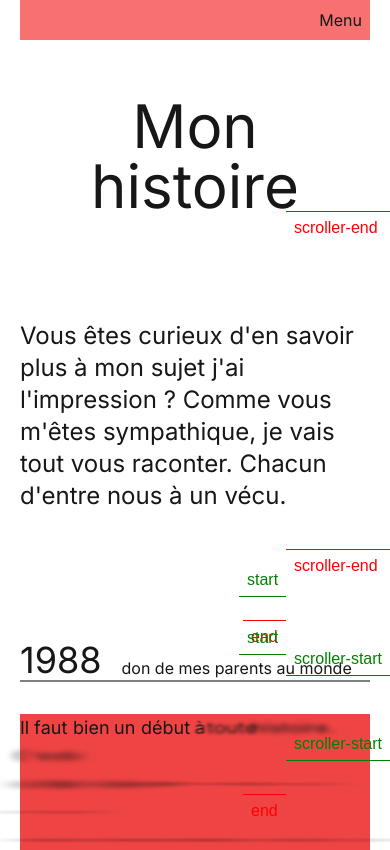
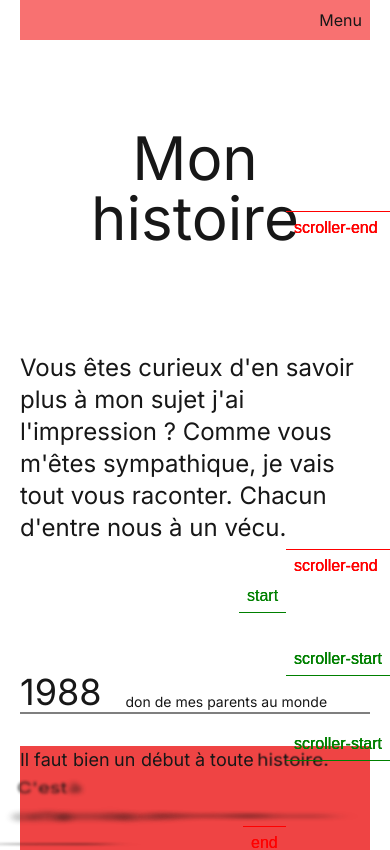
Before and after one commit to Kittoff/portfolio-v2, a Next.js app: page /about in a window 390 px wide. Shown: the top 850 px of the page. Built offline with nearby package versions, Linux system fonts and the light colour scheme.

Commit message:
fixed title card + clamp text

```diff
--- a/src/app/about/page.jsx
+++ b/src/app/about/page.jsx
@@ -1,23 +1,47 @@
 "use client";
 import Card from "@/components/about/hitsory/Card";
 import React from "react";
+
+const history = [
+  {
+    text: "Il faut bien un début à toute histoire. C'est à cette année que la mienne débute. N'ayez pas peur, je ne vais pas retracer chaque année de ma vie. Il est temps de passer au vif du sujet.",
+    title: "don de mes parents au monde",
+    year: "1988",
+  },
+  {
+    text: "deuxième texte qui retrace mes exploits tadadi tadada",
+    year: "2012",
+    title: "coucoucou",
+  },
+  {
+    text: "Il faut bien un début à toute histoire. C'est à cette année que la mienne débute. N'ayez pas peur, je ne vais pas retracer chaque année de ma vie. Il est temps de passer au vif du sujet.",
+    title: "don de mes parents au monde",
+    year: "2019",
+    title: "coucoucoferferfu",
+  },
+];
 
 const Page = () => {
   return (
     <div className="h-[300vh]">
       <div className="flex flex-col gap-10">
-        <h1 className="text-6xl text-center">Mon histoire</h1>
+        <h1 className="text-6xl text-center mt-16">Mon histoire</h1>
         <p className="mt-16 text-2xl">
           Vous êtes curieux d'en savoir plus à mon sujet j'ai l'impression ?
           Comme vous m'êtes sympathique, je vais tout vous raconter. Chacun
           d'entre nous à un vécu.
         </p>
       </div>
-      <Card
-        text="Il faut bien un début à toute histoire. C'est à cette année que la mienne débute. N'ayez pas peur, je ne vais pas retracer chaque année de ma vie. Il est temps de passer au vif du sujet."
-        title={"don de mes parents au monde"}
-        year={"1988"}
-      />
+      {history.map((item, index) => (
+        <Card
+          classname={"card"}
+          key={index}
+          text={item.text}
+          title={item.title}
+          year={item.year}
+          index={index} // Passer l'index pour l'utiliser dans le ScrollTrigger
+        />
+      ))}
     </div>
   );
 };
--- a/src/components/about/hitsory/Card.jsx
+++ b/src/components/about/hitsory/Card.jsx
@@ -6,19 +6,18 @@ import { ScrollTrigger } from "gsap/ScrollTrigger";
 import React, { useRef } from "react";
 import SplitType from "split-type";
 
-gsap.registerPlugin(ScrollTrigger);
-
-const Card = ({ year, title, text }) => {
+const Card = ({ year, title, text, classname, index }) => {
   const paragraphRef = useRef(null);
   const containerRef = useRef(null);
+  const titleRef = useRef(null); // Ajout d'une référence pour le titre
   const tl = useRef();
 
   useGSAP(
     () => {
-      if (paragraphRef.current) {
-        // new BlurScrollEffect(paragraphRef.current);
-        let splitParagraph = SplitType.create(".paragraph", {
-          splitTypeTypes: "",
+      gsap.registerPlugin(ScrollTrigger);
+
+      const splitParagraph = SplitType.create(paragraphRef.current, {
+        splitTypeTypes: "words",
       });
 
       gsap.fromTo(
@@ -36,30 +35,28 @@ const Card = ({ year, title, text }) => {
           filter: "blur(0px) brightness(100%)",
           stagger: 0.05,
           scrollTrigger: {
-              markers: true,
-              trigger: ".paragraph",
+            trigger: containerRef.current,
             start: "top bottom-=10%",
             end: "bottom center+=15%",
             scrub: true,
+            markers: true,
           },
         }
       );
-      }
 
-      // Split the title into characters
-      //   const split = new SplitText(".title", { type: "chars" });
-      let split = SplitType.create(".title", { splitTypeTypes: "chars" });
-      gsap.set(split.chars, { y: 50, autoAlpha: 1 });
+      const splitTitle = SplitType.create(titleRef.current, {
+        splitTypeTypes: "chars",
+      });
+      gsap.set(splitTitle.chars, { y: 50, autoAlpha: 1 });
       gsap.set(".year", { y: 50 });
 
-      // Create a new timeline
       tl.current = gsap
         .timeline({
           scrollTrigger: {
-            trigger: ".title",
-            markers: true,
+            trigger: containerRef.current,
             start: "top 80%",
             end: "bottom 25%",
+            markers: true,
           },
         })
         .to(".year", {
@@ -68,23 +65,19 @@ const Card = ({ year, title, text }) => {
           autoAlpha: 1,
           ease: "back.out(0.6)",
         })
-        .to(
-          split.chars,
-          {
+        .to(splitTitle.chars, {
           duration: 0.2,
           y: 0,
           stagger: 0.02,
           ease: "expo.out",
-          },
-          "-=0.3"
-        );
+        });
     },
     { scope: containerRef }
   );
 
   return (
-    <div ref={containerRef} className="mt-32">
-      <div className="flex items-end gap-5 md:gap-24">
+    <div ref={containerRef} className={`${classname} mt-32`}>
+      <div className="flex items-end gap-6 md:gap-24">
         <div className="text-4xl">
           <div className="link-clip-path">
             <div className="holder relative">
@@ -94,7 +87,9 @@ const Card = ({ year, title, text }) => {
         </div>
         <div className="link-clip-path">
           <div className="holder relative">
-            <div className="title">{title}</div>
+            <div ref={titleRef} className="title text-sm">
+              {title}
+            </div>
           </div>
         </div>
       </div>
@@ -108,5 +103,4 @@ const Card = ({ year, title, text }) => {
     </div>
   );
 };
-
 export default Card;
--- a/src/components/header/Menu.jsx
+++ b/src/components/header/Menu.jsx
@@ -15,15 +15,12 @@ const Menu = () => {
   const container = useRef(null);
   const tl = useRef();
   const [isOpen, setIsOpen] = useState(false);
-  const [isNavigating, setIsNavigating] = useState(false);
-
   const toggleMenu = () => {
     setIsOpen(!isOpen);
   };
-
   useGSAP(
     () => {
-      gsap.set(".holder", { y: 75 });
+      gsap.set(".holder", { y: 120 });
       tl.current = gsap
         .timeline({
           paused: true,
@@ -31,13 +28,13 @@ const Menu = () => {
         .to(".overlay", {
           duration: 1.25,
           clipPath: "polygon(0% 0%, 100% 0%, 100% 100%, 0% 100%)",
-          ease: "power4.inOut",
+          ease: "power3.inOut",
         })
         .to(".holder", {
           y: 0,
           duration: 1,
           stagger: 0.1,
-          ease: "power4.inOut",
+          ease: "power3.inOut",
           delay: -0.75,
         });
     },
@@ -48,40 +45,14 @@ const Menu = () => {
     if (isOpen) {
       tl.current.play();
     } else {
-      if (!isNavigating) {
       tl.current.reverse();
     }
-    }
-  }, [isOpen, isNavigating]);
-
-  const handleNavigationStart = () => {
-    setIsNavigating(true);
-    // Reverse the animation when navigating
-    tl.current.reverse();
-  };
-
-  const handleLoadComplete = () => {
-    setIsNavigating(false);
-    // Optionally, you can also reset the menu state here
-    setIsOpen(false);
-  };
-
-  // Listen for beforeunload event to trigger the reverse animation
-  useEffect(() => {
-    window.addEventListener("beforeunload", handleNavigationStart);
-
-    // Cleanup event listener on component unmount
-    return () => {
-      window.removeEventListener("beforeunload", handleNavigationStart);
-      // You may also want to reset the state here if necessary
-      handleLoadComplete();
-    };
-  }, []);
-
+  }, [isOpen]);
   return (
-    <div ref={container} className="mb-14 text-right py-2 bg-red-400">
+    <div ref={container} className="mb-6 text-right py-2 bg-red-400">
       <div>
         <span onClick={toggleMenu} className="p-2 cursor-pointer">
+          {" "}
           Menu
         </span>
       </div>
@@ -92,19 +63,19 @@ const Menu = () => {
           </span>
         </div>
         <div className="items-center justify-center flex flex-col h-2/3 gap-5">
-          {menuLinks.map((link) => (
+          {menuLinks.map((link) => {
+            return (
               <div
-              className="text-5xl link-clip-path"
+                className="text-step_0 link-clip-path"
                 onClick={toggleMenu}
                 key={link.path}
               >
                 <div className="holder relative">
-                <Link href={link.path} onClick={handleNavigationStart}>
-                  {link.label}
-                </Link>
+                  <Link href={link.path}>{link.label}</Link>
                 </div>
               </div>
-          ))}
+            );
+          })}
         </div>
       </div>
     </div>
--- a/src/components/hero/Hero.jsx
+++ b/src/components/hero/Hero.jsx
@@ -51,10 +51,10 @@ const Hero = () => {
   );
   return (
     <div ref={container} className="">
-      <main className="texte h-screen  flex flex-col md:items-center  md:justify-around lg:flex-row text-[70px] md:text-8xl ">
-        <div className="wrapper  lg:w-2/3 invisible items-center flex flex-col gap-8">
+      <main className="texte h-[calc(100vh-80px)]  flex flex-col md:items-center  md:justify-around lg:flex-row text-step_1">
+        <div className="wrapper  lg:w-2/3 invisible items-center flex flex-col ">
           <div>
-            <h1 className="job text-3xl text-customGrey opacity-0">
+            <h1 className="job text-step__2 text-customGrey opacity-0">
               Freelance Developer
             </h1>
           </div>
@@ -75,7 +75,7 @@ const Hero = () => {
           </div>
           <div className="flex flex-col items-center gap-4">
             <div className=" flex flex-col items-center gap-4">
-              <div className="join flex gap-2">
+              <div className="join flex gap-2 mt-3">
                 <div className="bg-green-400 border-3 border-green-600 w-4 h-4 rounded-full" />
                 <div className="text-xs text-customGrey">
                   Disponible pour projets
--- a/tailwind.config.js
+++ b/tailwind.config.js
@@ -9,6 +9,18 @@ module.exports = {
     extend: {
       fontFamily: {
         melodrama: ["var(--font-melodrama)"],
+      },
+      fontSize: {
+        /* @link https://utopia.fyi/type/calculator?c=320,45,1.25,1240,96,1.25,5,2,&s=0.75|0.5|0.25,1.5|2|3|4|6,s-l&g=s,l,xl,12 */
+
+        step__2: "clamp(1.8rem, 1.0904rem + 3.5478vw, 3.84rem)",
+        step__1: "clamp(2.25rem, 1.363rem + 4.4348vw, 4.8rem)",
+        step_0: "clamp(2.8125rem, 1.7038rem + 5.5435vw, 6rem)",
+        step_1: "clamp(3.5156rem, 2.1298rem + 6.9293vw, 7.5rem)",
+        step_2: "clamp(4.3945rem, 2.6622rem + 8.6617vw, 9.375rem)",
+        step_3: "clamp(5.4932rem, 3.3277rem + 10.8271vw, 11.7188rem)",
+        step_4: "clamp(6.8665rem, 4.1597rem + 13.5339vw, 14.6484rem)",
+        step_5: "clamp(8.5831rem, 5.1996rem + 16.9174vw, 18.3105rem)",
       },
       colors: {
         background: "var(--background)",
```
Lines whose indentation alone changed are shown as unchanged.
